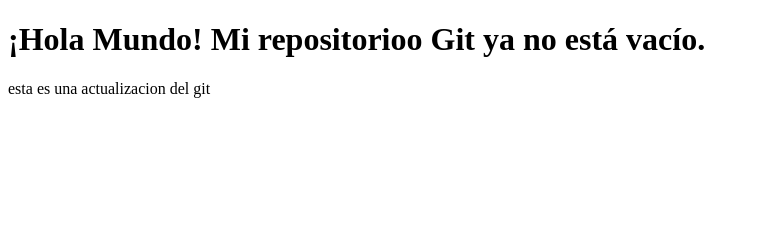
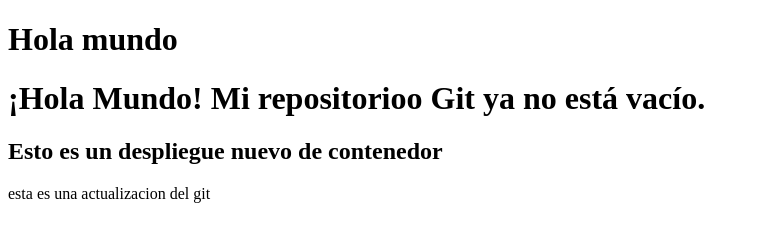
Before and after one commit to Fabian1957/mi-proyecto-devops, a plain HTML site: page index.html in a window 1280 px wide. Shown: the whole page, without its empty margins (0-759 px from the left). Drawn offline with Linux system fonts and the light colour scheme.

Commit message:
Actualizacion de index

```diff
--- a/index.html
+++ b/index.html
@@ -5,7 +5,9 @@
     <title>Proyecto DevOps - Fabian1957</title>
 </head>
 <body>
+    <h1> Hola mundo </h1>
     <h1>¡Hola Mundo! Mi repositorioo Git ya no está vacío.</h1>
+    <h2> Esto es un despliegue nuevo de contenedor</h2>
     <p> esta es una actualizacion del git</p>
 </body>
 </html>
```
Also changed, not shown: 1 other file.
